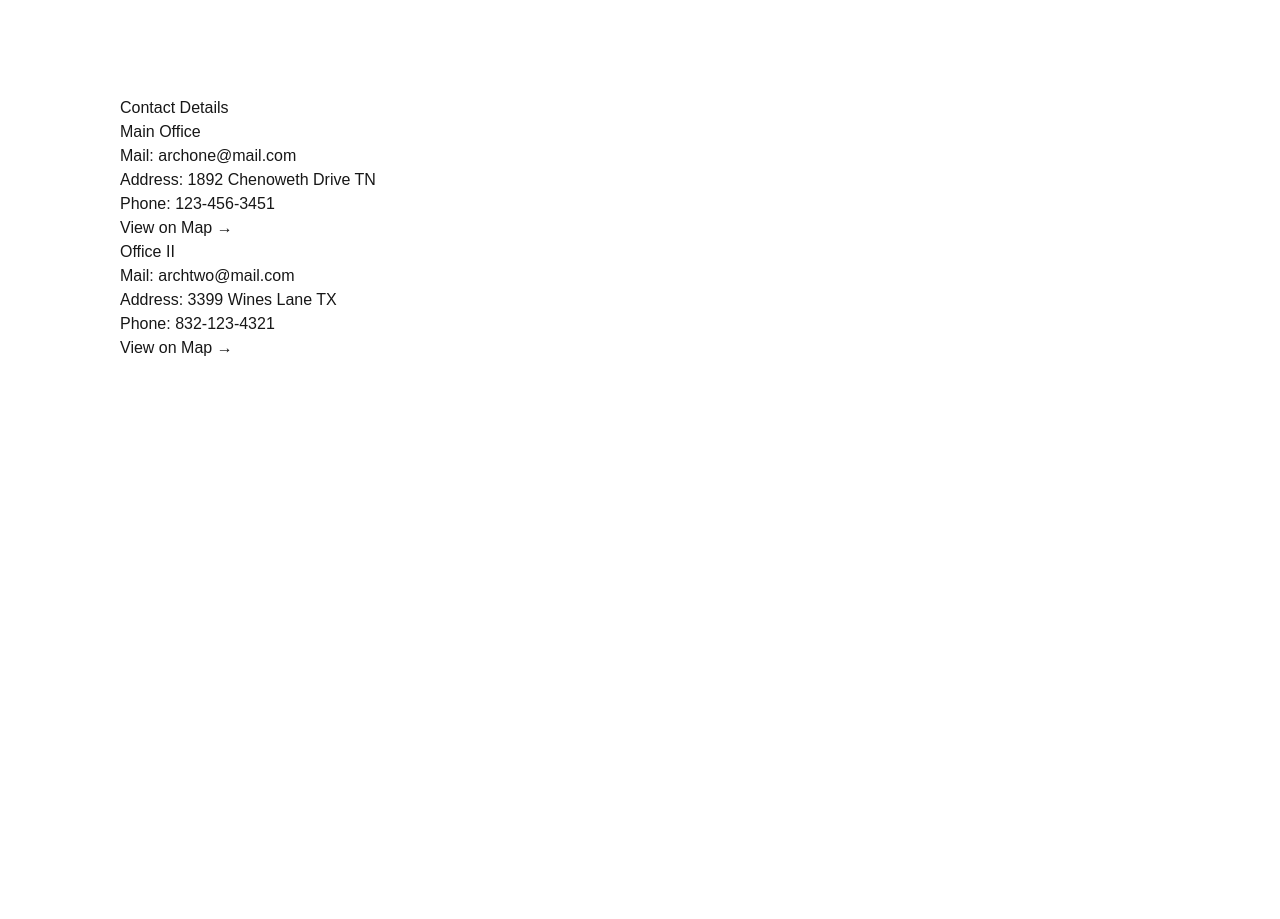
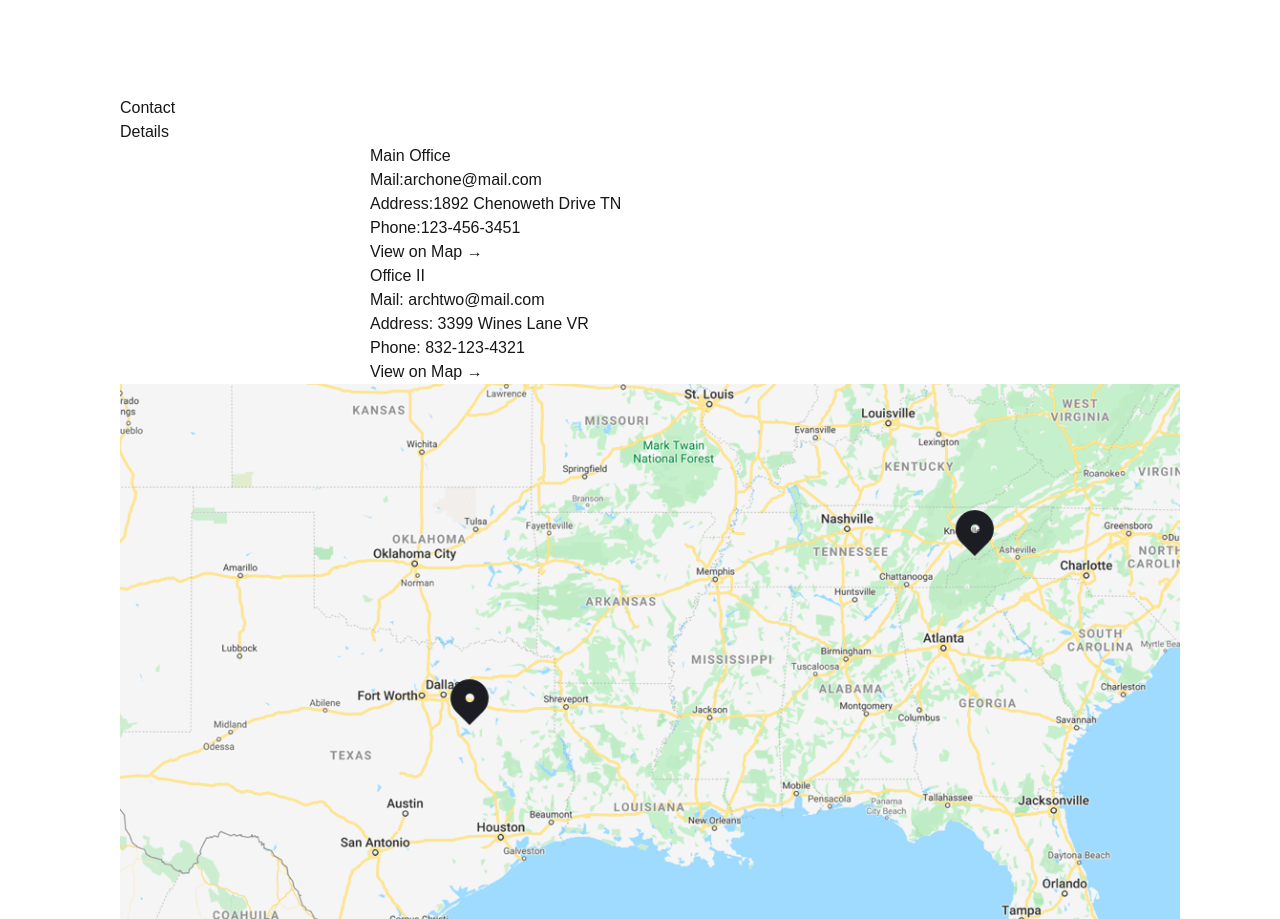
Before and after one commit to cesarcm5/arch-studio, a Next.js app: page /contact in a window 1280 px wide. Shown: the part 1640-2559 px from the top of the page. Before the commit the page ends 2000 px from the top, so only its background shows below. Built offline with nearby package versions, Linux system fonts and the light colour scheme.

Commit message:
Contact page advance

```diff
--- a/src/app/contact/page.js
+++ b/src/app/contact/page.js
@@ -27,17 +27,19 @@ export default function Contact() {
                     </div>
                 </div>
             </div>
-            <div className="p-8">
-                <h2 className="text-3xl font-bold">Contact Details</h2>
-                <div className="flex justify-between mt-6">
+            <div className="p-8 flex mt-12 mb-12">
+                <div className='p-5'>
+                    <p className='font-bold text-6xl'>Contact <br/> Details</p>
+                </div>
+                <div id="contact" className="flex gap-x-12 mt-6 ml-12">
                     {/* Main Office */}
                     <div>
                         <h3 className="font-bold">Main Office</h3>
-                        <p>Mail: archone@mail.com</p>
-                        <p>Address: 1892 Chenoweth Drive TN</p>
-                        <p>Phone: 123-456-3451</p>
+                        <p>Mail:archone@mail.com</p>
+                        <p>Address:1892 Chenoweth Drive TN</p>
+                        <p>Phone:123-456-3451</p>
                         <a
-                            href="https://www.google.com/maps/place/1892+Chenoweth+Dr+TN"
+                            href="https://www.google.com/maps/place/Chenoweth+Ln,+La+Vergne,+TN+37086,+EE.+UU./@36.0388607,-86.54419,17z/data=!3m1!4b1!4m6!3m5!1s0x88640d7fc4f94775:0x3e6e3762ae255def!8m2!3d36.0388564!4d-86.5416151!16s%2Fg%2F1tslkg72?authuser=0&entry=ttu&g_ep=EgoyMDI0MTExMi4wIKXMDSoASAFQAw%3D%3D"
                             target="_blank"
                             rel="noopener noreferrer"
                             className="text-blue-500 hover:underline flex items-center mt-2"
@@ -50,10 +52,10 @@ export default function Contact() {
                     <div>
                         <h3 className="font-bold">Office II</h3>
                         <p>Mail: archtwo@mail.com</p>
-                        <p>Address: 3399 Wines Lane TX</p>
+                        <p>Address: 3399 Wines Lane VR</p>
                         <p>Phone: 832-123-4321</p>
                         <a
-                            href="https://www.google.com/maps/place/3399+Wines+Ln+TX"
+                            href="https://www.google.com/maps/place/Wines+Ln,+Virginia+22630,+EE.+UU./@38.943577,-78.2411456,17z/data=!3m1!4b1!4m6!3m5!1s0x89b5c6e523714431:0x167b8d43f8cd47f1!8m2!3d38.9435729!4d-78.2385707!16s%2Fg%2F1tgcbd48?authuser=0&entry=ttu&g_ep=EgoyMDI0MTExMi4wIKXMDSoASAFQAw%3D%3D"
                             target="_blank"
                             rel="noopener noreferrer"
                             className="text-blue-500 hover:underline flex items-center mt-2"
@@ -63,6 +65,9 @@ export default function Contact() {
                     </div>
                 </div>
             </div>
+            <div className='ms-8 mt-12 pt-12'>
+                <img src="assets/contact/desktop/image-map.png"/>
+            </div>
         </main>
     )
 }
--- a/src/app/globals.css
+++ b/src/app/globals.css
@@ -77,3 +77,6 @@ main {
 #leaders {
   margin-top: 80px;
 }
+#contact {
+  margin-left: 250px
+}
```
